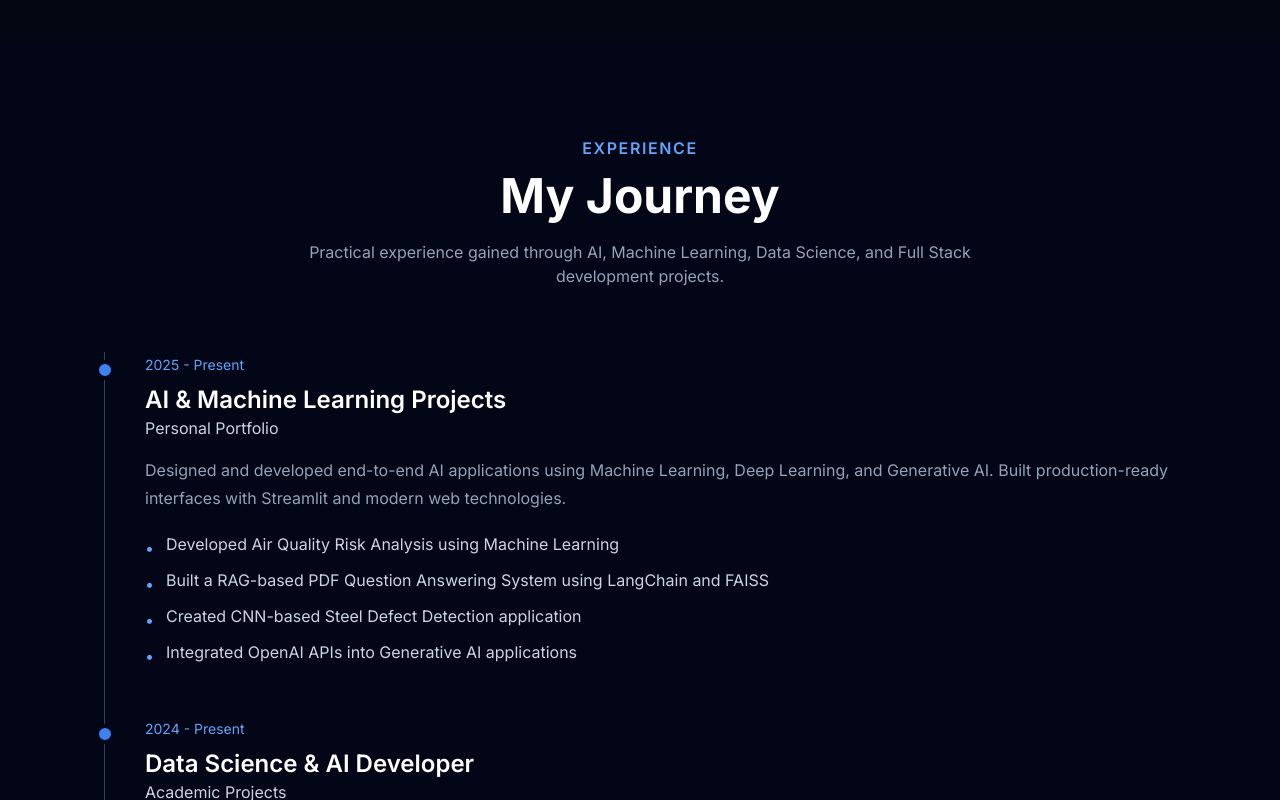
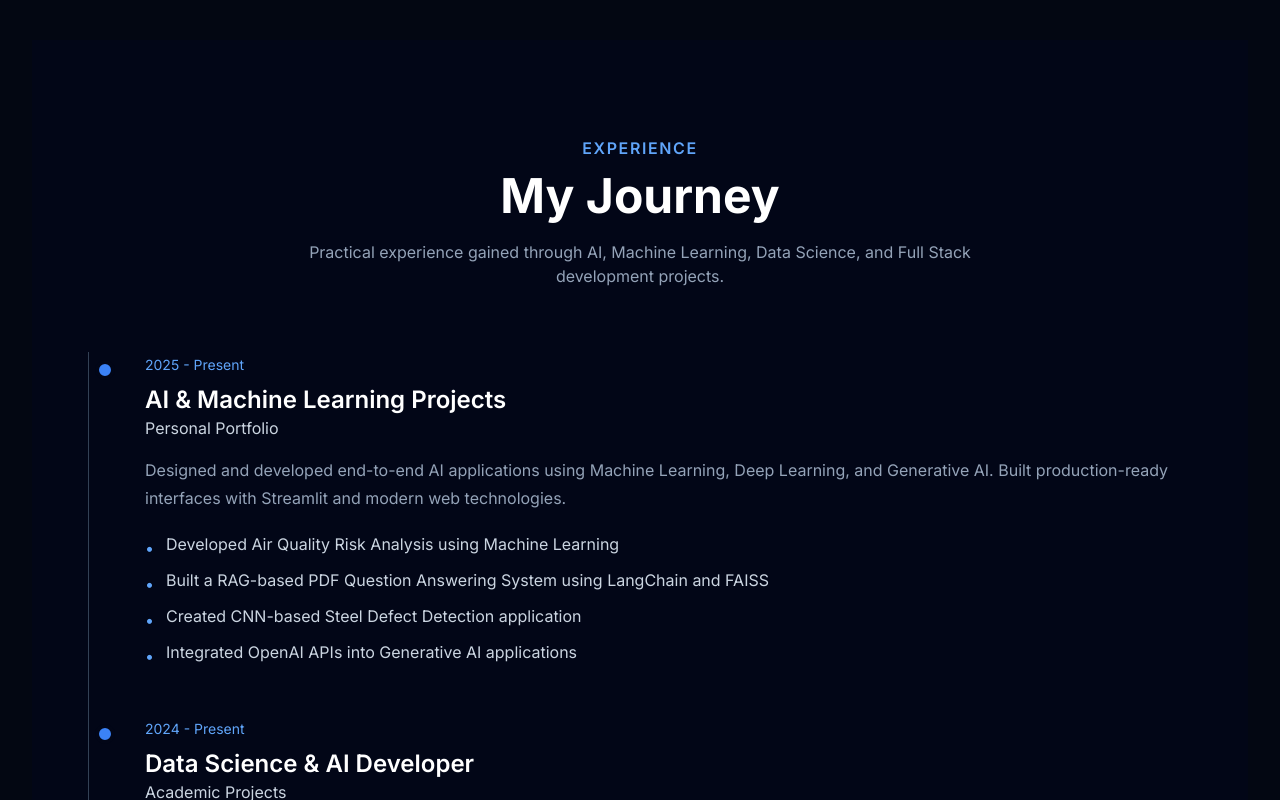
Before and after one commit to Sheshcode1809/POTFOLIO-2.0, a Next.js app: page / in a window 1280 px wide. Shown: the part 1620-2420 px from the top of the page. Built offline with nearby package versions, Linux system fonts and the light colour scheme.

Commit message:
feat: implement responsive navigation and project section layout with base styles

```diff
--- a/app/globals.css
+++ b/app/globals.css
@@ -178,3 +178,5 @@ html {
   -webkit-box-orient: vertical;
   overflow: hidden;
 }
+
+html { overflow-x: hidden; }
--- a/app/layout.tsx
+++ b/app/layout.tsx
@@ -68,9 +68,11 @@ export default function RootLayout({
   return (
     <html lang="en" className="dark scroll-smooth">
       <body
-        className={`${inter.variable} ${jetbrainsMono.variable} font-sans antialiased bg-background text-foreground`}
+        className={`${inter.variable} ${jetbrainsMono.variable} font-sans antialiased bg-background text-foreground overflow-x-hidden`}
       >
-        {children}
+        <div className="container mx-auto px-4 sm:px-6 lg:px-8">
+          {children}
+        </div>
       </body>
     </html>
   )
--- a/app/sections/About.tsx
+++ b/app/sections/About.tsx
@@ -12,7 +12,7 @@ export function About() {
           subtitle="Introduction"
         />
 
-        <div className="grid lg:grid-cols-2 gap-12 lg:gap-20 items-center">
+        <div className="grid grid-cols-1 md:grid-cols-2 gap-12 lg:gap-20 items-center">
             <div className="relative">
               <div className="aspect-square max-w-md mx-auto lg:mx-0 rounded-2xl bg-gradient-to-br from-primary/20 via-accent/10 to-primary/20 p-1">
                 <div className="w-full h-full rounded-2xl bg-card flex items-center justify-center relative overflow-hidden">
--- a/app/sections/Experience.tsx
+++ b/app/sections/Experience.tsx
@@ -64,7 +64,7 @@ export function Experience() {
           </p>
         </div>
 
-        <div className="relative border-l border-slate-700 ml-4">
+        <div className="relative md:border-l border-slate-700 ml-4 md:ml-0 md:pl-4">
           {experiences.map((exp, index) => (
             <div
               key={index}
--- a/app/sections/Projects.tsx
+++ b/app/sections/Projects.tsx
@@ -81,7 +81,7 @@ export function Projects() {
           </p>
         </div>
 
-        <div className="grid lg:grid-cols-2 gap-8">
+        <div className="grid grid-cols-1 sm:grid-cols-2 gap-8">
           {projects.map((project) => (
             <div
               key={project.title}
--- a/components/Navigation.tsx
+++ b/components/Navigation.tsx
@@ -114,6 +114,7 @@ export function Navigation({ onCommandPalette }: NavigationProps) {
 
             <motion.button
               className="lg:hidden p-2 text-foreground"
+              aria-label="Toggle navigation menu"
               onClick={() => setIsMobileMenuOpen(!isMobileMenuOpen)}
               whileTap={{ scale: 0.9 }}
             >
--- a/tailwind.config.ts
+++ b/tailwind.config.ts
@@ -1,7 +1,13 @@
 import type { Config } from "tailwindcss"
+
+const defaultTheme = require('tailwindcss/defaultTheme');
 
 const config: Config = {
   darkMode: ["class"],
+  screens: {
+    xs: "360px",
+    ...defaultTheme.screens,
+  },
   content: [
     "./pages/**/*.{js,ts,jsx,tsx,mdx}",
     "./components/**/*.{js,ts,jsx,tsx,mdx}",
```
